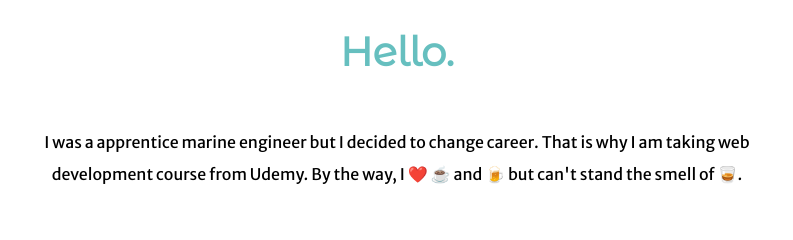
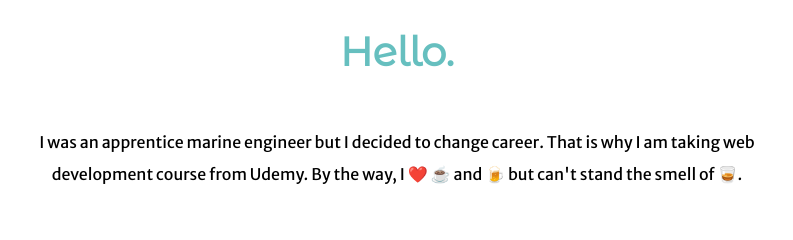
Before and after one commit to AM0E/cv, a plain HTML site: page index.html in a window 1280 px wide. Shown: the part 1260-1500 px from the top of the page, 243-1036 px from the left. Drawn offline with Linux system fonts and the light colour scheme.

Commit message:
Update index.html

```diff
--- a/index.html
+++ b/index.html
@@ -23,7 +23,7 @@
     <div class="profile">
       <img class="profile-img" src="images/aungmoe.png" alt="profile-img">
       <h2>Hello.</h2>
-      <p class="intro">I was a apprentice marine engineer but I decided to change career. That is why I am taking web development course from Udemy. By the way, I ❤️ ☕ and 🍺 but can't stand the smell of 🥃.</p>
+      <p class="intro">I was an apprentice marine engineer but I decided to change career. That is why I am taking web development course from Udemy. By the way, I ❤️ ☕ and 🍺 but can't stand the smell of 🥃.</p>
     </div>
     <hr>
     <div class="skills">
```
